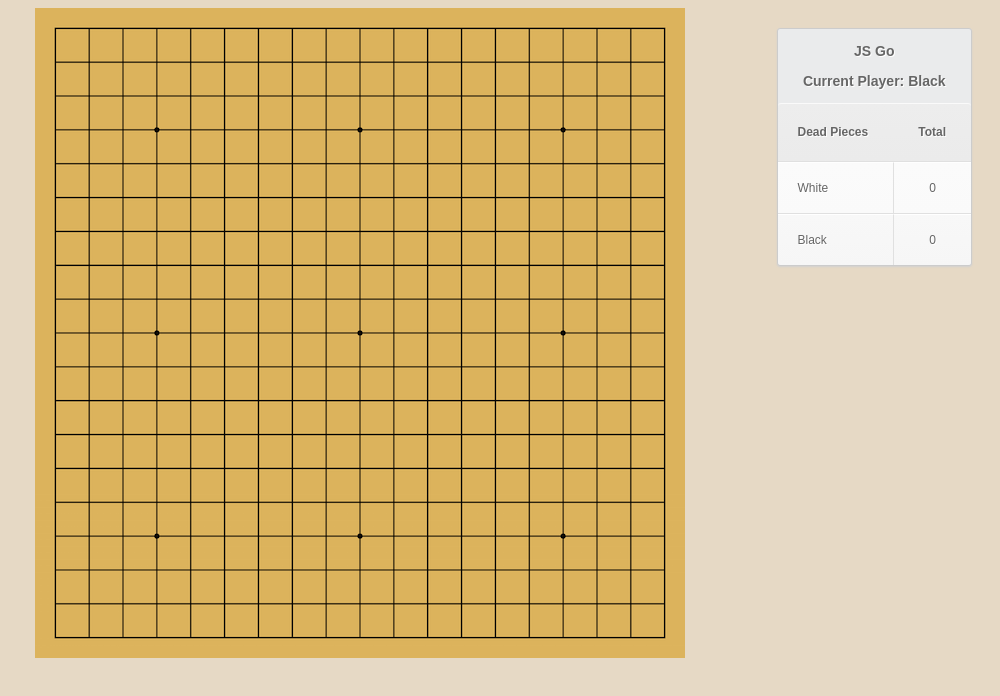
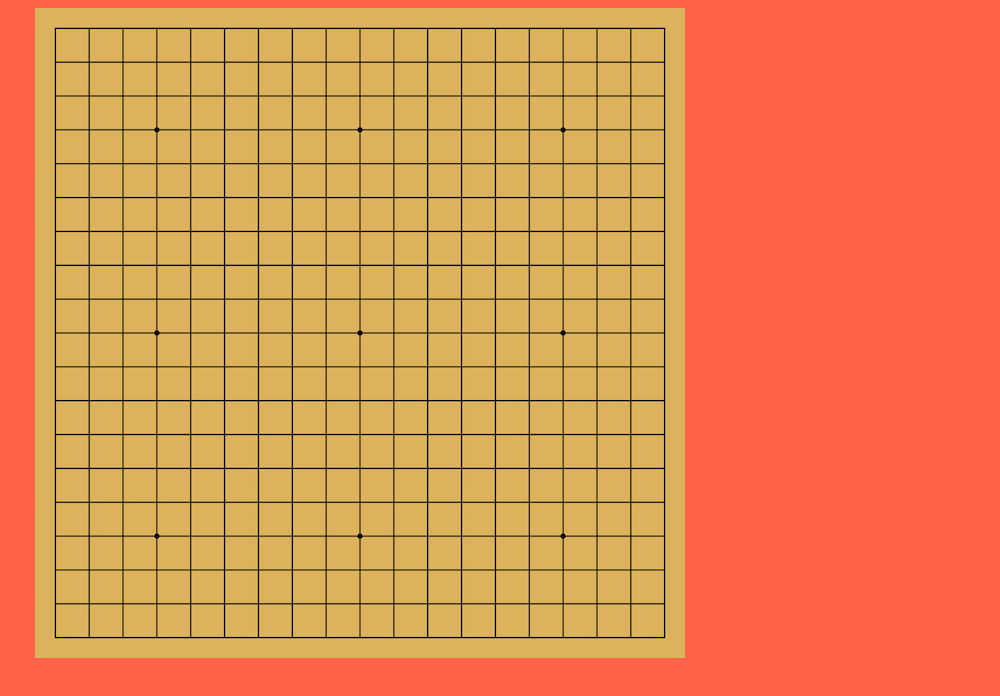
Before and after one commit to DSynergy/Go, a website: page src/index.html in a window 1280 px wide. Shown: the whole page, without its empty margins (280-1280 px from the left). Drawn offline with Linux system fonts and the light colour scheme.

Commit message:
Revert "Ko"

```diff
--- a/src/index.html
+++ b/src/index.html
@@ -6,31 +6,8 @@
   <title>Go Game</title>
 </head>
 <body>
-  <script type="text/javascript" charset="utf-8"i src="../bundle.js">
+<script type="text/javascript" charset="utf-8"i src="../bundle.js">
   </script>
-  <div id="deadpieces">
-    <h3 id="go-title">JS Go</h3>
-    <h3 id="current-player">Current Player: Black</h3>
-    <table cellspacing='0'>
-    	<thead>
-    		<tr>
-    			<th>Dead Pieces</th>
-    			<th>Total</th>
-    		</tr>
-    	</thead>
-    	<tbody>
-        <tr>
-          <td>White</td>
-          <td id="whitetotal">0</td>
-        </tr>
-    		<tr class="even">
-    			<td>Black</td>
-    			<td id="blacktotal">0</td>
-    		</tr>
-    	</tbody>
-    </table>
-  </div>
-
   <div id="table-image">
     <table id="board"></table>
   </div>
--- a/src/styles/style.css
+++ b/src/styles/style.css
@@ -1,6 +1,8 @@
 body {
-  background-color: #E6D9C5;
+  color: tomato;
+  background-color: tomato;
 }
+
 
 .intersection {
   width: 30px;
@@ -30,14 +32,6 @@ table {
   margin-right: auto;
 }
 
-#go-title {
-  text-align: center;
-}
-
-#current-player {
-   text-align: center;
-}
-
 #table-image {
   width: 650px;
   height: 650px;
@@ -46,103 +40,3 @@ table {
   background-image: url('../images/background.png');
   background-repeat: no-repeat;
 }
-
-#deadpieces a:link {
-  color: #666;
-  font-weight: bold;
-  text-decoration:none;
-}
-#deadpieces a:visited {
-  color: #999999;
-  font-weight:bold;
-  text-decoration:none;
-}
-#deadpieces a:active,
-#deadpieces a:hover {
-  color: #bd5a35;
-  text-decoration:underline;
-}
-#deadpieces {
-  float: right;
-  font-family:Arial, Helvetica, sans-serif;
-  color:#666;
-  font-size:12px;
-  text-shadow: 1px 1px 0px #fff;
-  background:#eaebec;
-  margin:20px;
-  border:#ccc 1px solid;
-
-  -moz-border-radius:3px;
-  -webkit-border-radius:3px;
-  border-radius:3px;
-
-  -moz-box-shadow: 0 1px 2px #d1d1d1;
-  -webkit-box-shadow: 0 1px 2px #d1d1d1;
-  box-shadow: 0 1px 2px #d1d1d1;
-}
-#deadpieces th {
-  padding:21px 25px 22px 25px;
-  border-top:1px solid #fafafa;
-  border-bottom:1px solid #e0e0e0;
-
-  background: #ededed;
-  background: -webkit-gradient(linear, left top, left bottom, from(#ededed), to(#ebebeb));
-  background: -moz-linear-gradient(top,  #ededed,  #ebebeb);
-}
-#deadpieces th:first-child {
-  text-align: left;
-  padding-left:20px;
-}
-#deadpieces tr:first-child th:first-child {
-  -moz-border-radius-topleft:3px;
-  -webkit-border-top-left-radius:3px;
-  border-top-left-radius:3px;
-}
-#deadpieces tr:first-child th:last-child {
-  -moz-border-radius-topright:3px;
-  -webkit-border-top-right-radius:3px;
-  border-top-right-radius:3px;
-}
-#deadpieces tr {
-  text-align: center;
-  padding-left:20px;
-}
-#deadpieces td:first-child {
-  text-align: left;
-  padding-left:20px;
-  border-left: 0;
-}
-#deadpieces td {
-  padding:18px;
-  border-top: 1px solid #ffffff;
-  border-bottom:1px solid #e0e0e0;
-  border-left: 1px solid #e0e0e0;
-
-  background: #fafafa;
-  background: -webkit-gradient(linear, left top, left bottom, from(#fbfbfb), to(#fafafa));
-  background: -moz-linear-gradient(top,  #fbfbfb,  #fafafa);
-}
-#deadpieces tr.even td {
-  background: #f6f6f6;
-  background: -webkit-gradient(linear, left top, left bottom, from(#f8f8f8), to(#f6f6f6));
-  background: -moz-linear-gradient(top,  #f8f8f8,  #f6f6f6);
-}
-#deadpieces tr:last-child td {
-  border-bottom:0;
-}
-#deadpieces tr:last-child td:first-child {
-  -moz-border-radius-bottomleft:3px;
-  -webkit-border-bottom-left-radius:3px;
-  border-bottom-left-radius:3px;
-}
-#deadpieces tr:last-child td:last-child {
-  -moz-border-radius-bottomright:3px;
-  -webkit-border-bottom-right-radius:3px;
-  border-bottom-right-radius:3px;
-}
-#deadpieces tr:hover td {
-  background: #f2f2f2;
-  background: -webkit-gradient(linear, left top, left bottom, from(#f2f2f2), to(#f0f0f0));
-  background: -moz-linear-gradient(top,  #f2f2f2,  #f0f0f0);
-}
- */
```
Also changed, not shown: src/board.js (+22 -80 lines), src/index.js (+1 -8 lines), test/test.js (+34 -33 lines).
